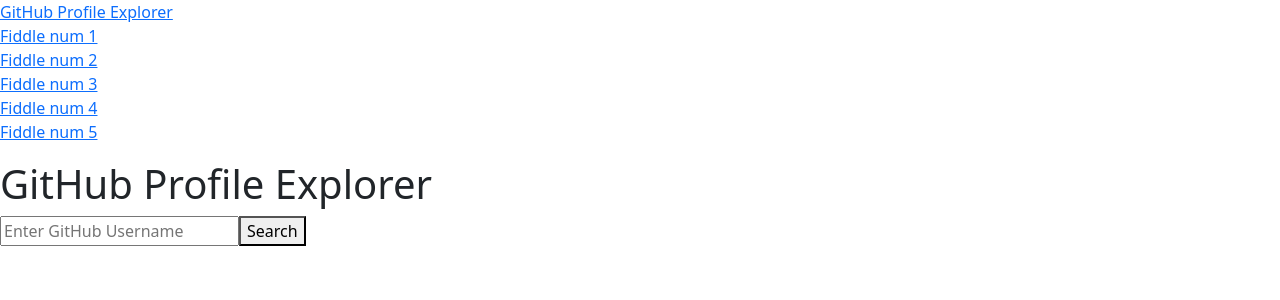
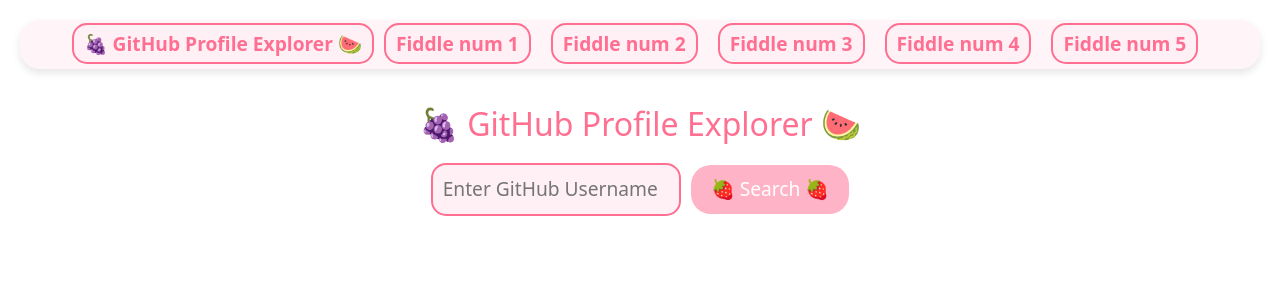
Before and after one commit to MOURAD-TULIMAT/ReactJsFiddling, a React (Vite) app: page /ReactJsFuddling/FiddlingGroup/github-explorer in a window 1280 px wide. Shown: the top 300 px of the page. Built offline with nearby package versions, Linux system fonts and the light colour scheme.

Commit message:
multiple fixes for deployment

```diff
--- /dev/null
+++ b/src/assets/style/Fruity.css
@@ -0,0 +1,146 @@
+body {
+    background-color: #ffe0e9;
+    font-family: "Comic Sans MS", "Comic Sans", cursive;
+  }
+
+  .fiddling-container {
+    padding: 20px;
+    text-align: center;
+  }
+
+  .fruity-link {
+    color: #ff6f91;
+    text-decoration: none;
+    font-size: 1.5em;
+    font-weight: bold;
+    background-color: #fff0f6;
+    padding: 10px 20px;
+    border-radius: 20px;
+    border: 2px solid #ff6f91;
+    transition: background-color 0.3s ease;
+  }
+
+  .fruity-link:hover {
+    background-color: #ffb3c6;
+  }
+
+  .fruity-item {
+    margin: 10px 0;
+    list-style-type: none;
+  }
+
+  .fruity-button {
+    background-color: #ffb3c6;
+    border: none;
+    padding: 10px 20px;
+    color: white;
+    font-size: 1.5em;
+    border-radius: 20px;
+    cursor: pointer;
+    transition: background-color 0.3s ease;
+  }
+
+  .fruity-button:hover {
+    background-color: #ff6f91;
+  }
+
+  ul.fiddling-list {
+    padding: 0;
+  }
+
+  ul.fiddling-list li {
+    margin: 10px;
+    display: inline-block;
+  }
+
+  .fiddling-list {
+    padding: 20px;
+    border-radius: 20px;
+    background-color: #fff5f9;
+    box-shadow: 0 4px 8px rgba(0, 0, 0, 0.1);
+  }
+
+  body {
+    background-color: #ffe0e9;
+    font-family: "Comic Sans MS", "Comic Sans", cursive;
+  }
+
+  .profile-explorer-container {
+    text-align: center;
+    padding: 20px;
+  }
+
+  .fruity-title {
+    font-size: 2em;
+    color: #ff6f91;
+    margin-bottom: 20px;
+  }
+
+  .fruity-form {
+    display: inline-block;
+    margin-bottom: 20px;
+  }
+
+  .fruity-input {
+    padding: 10px;
+    border-radius: 15px;
+    border: 2px solid #ff6f91;
+    outline: none;
+    font-size: 1.2em;
+    margin-right: 10px;
+    width: 250px;
+    background-color: #fff0f6;
+  }
+
+  .fruity-button {
+    padding: 10px 20px;
+    background-color: #ffb3c6;
+    border: none;
+    color: white;
+    font-size: 1.2em;
+    border-radius: 20px;
+    cursor: pointer;
+    transition: background-color 0.3s ease;
+  }
+
+  .fruity-button:hover {
+    background-color: #ff6f91;
+  }
+
+  .fruity-error {
+    color: red;
+    font-size: 1.2em;
+  }
+
+  .profile-details {
+    margin-top: 20px;
+  }
+
+  .fruity-card {
+    background-color: #fff5f9;
+    border-radius: 20px;
+    padding: 20px;
+    box-shadow: 0 4px 8px rgba(0, 0, 0, 0.1);
+    display: inline-block;
+  }
+
+  .fruity-avatar {
+    border-radius: 50%;
+    margin: 10px 0;
+  }
+
+  .fruity-link {
+    color: #ff6f91;
+    text-decoration: none;
+    font-size: 1.2em;
+    font-weight: bold;
+    background-color: #fff0f6;
+    padding: 5px 10px;
+    border-radius: 15px;
+    border: 2px solid #ff6f91;
+    transition: background-color 0.3s ease;
+  }
+
+  .fruity-link:hover {
+    background-color: #ffb3c6;
+  }
--- a/src/components/FiddlingGroup.tsx
+++ b/src/components/FiddlingGroup.tsx
@@ -1,6 +1,7 @@
 import { Routes, Route, Link, useNavigate } from "react-router-dom";
 import { useState } from "react";
 import GitHubProfileExplorer from "../pages/GitHubProfileExplorer";
+import "../assets/style/Fruity.css";
 
 function FiddlingGroup() {
   const [showList, setShowList] = useState(true);
@@ -12,7 +13,7 @@
 
   const handleBackClick = () => {
     setShowList(true);
-    navigate(-1); // Navigate back to the previous route
+    navigate(-1);
   };
 
   const items = [
@@ -25,21 +26,24 @@
 
   return (
     <>
-      <ul className="list-group-item">
+      <div className="fiddling-container">
+        <ul className="fiddling-list">
           {showList ? (
             <>
               <Link
                 to="ReactJsFuddling/FiddlingGroup/github-explorer"
                 onClick={handleExplorerClick}
+                className="fruity-link"
               >
-              GitHub Profile Explorer
+                🍇 GitHub Profile Explorer 🍉
               </Link>
               {items.map((item, index) => (
-              <li key={index} className="list-group-item">
+                <li key={index} className="fiddle-item fruity-item">
                   <a
                     href="https://www.youtube.com/watch?v=dQw4w9WgXcQ"
                     target="_blank"
                     rel="noopener noreferrer"
+                    className="fruity-link"
                   >
                     {item}
                   </a>
@@ -48,11 +52,14 @@
             </>
           ) : (
             <>
-            <button onClick={handleBackClick} className="btn btn-secondary">
-              Back
+              <button onClick={handleBackClick} className="fruity-button">
+                🍓 Back 🍓
               </button>
-            <Link to="ReactJsFuddling/FiddlingGroup/github-explorer">
-              GitHub Profile Explorer
+              <Link
+                to="ReactJsFuddling/FiddlingGroup/github-explorer"
+                className="fruity-link"
+              >
+                🍇 GitHub Profile Explorer 🍉
               </Link>
             </>
           )}
@@ -63,6 +70,7 @@
             element={<GitHubProfileExplorer />}
           />
         </Routes>
+      </div>
     </>
   );
 }
--- a/src/pages/GitHubProfileExplorer.tsx
+++ b/src/pages/GitHubProfileExplorer.tsx
@@ -1,4 +1,5 @@
 import React, { useState } from "react";
+import "../assets/style/Fruity.css";
 
 const GitHubProfileExplorer: React.FC = () => {
   const [username, setUsername] = useState<string>("");
@@ -28,27 +29,31 @@
   };
 
   return (
-    <div>
-      <h1>GitHub Profile Explorer</h1>
-      <form onSubmit={handleSubmit}>
+    <div className="profile-explorer-container">
+      <h1 className="fruity-title">🍇 GitHub Profile Explorer 🍉</h1>
+      <form onSubmit={handleSubmit} className="fruity-form">
         <input
           type="text"
           value={username}
           onChange={(e) => setUsername(e.target.value)}
           placeholder="Enter GitHub Username"
+          className="fruity-input"
         />
-        <button type="submit">Search</button>
+        <button type="submit" className="fruity-button">
+          🍓 Search 🍓
+        </button>
       </form>
 
-      {error && <p style={{ color: "red" }}>{error}</p>}
+      {error && <p className="fruity-error">{error}</p>}
 
       {profileData && (
-        <div>
+        <div className="profile-details fruity-card">
           <h2>{profileData.name}</h2>
           <img
             src={profileData.avatar_url}
             alt={profileData.name}
             width="150"
+            className="fruity-avatar"
           />
           <p>{profileData.bio}</p>
           <p>Followers: {profileData.followers}</p>
@@ -58,8 +63,9 @@
             href={profileData.html_url}
             target="_blank"
             rel="noopener noreferrer"
+            className="fruity-link"
           >
-            View Profile
+            View Profile 🍍
           </a>
         </div>
       )}
--- a/vite.config.ts
+++ b/vite.config.ts
@@ -4,5 +4,5 @@
 // https://vitejs.dev/config/
 export default defineConfig({
   plugins: [react()],
-  base: 'ReactJsFuddling/src',
+  base: 'ReactJsFuddling',
 })
```
Lines whose indentation alone changed are shown as unchanged.
